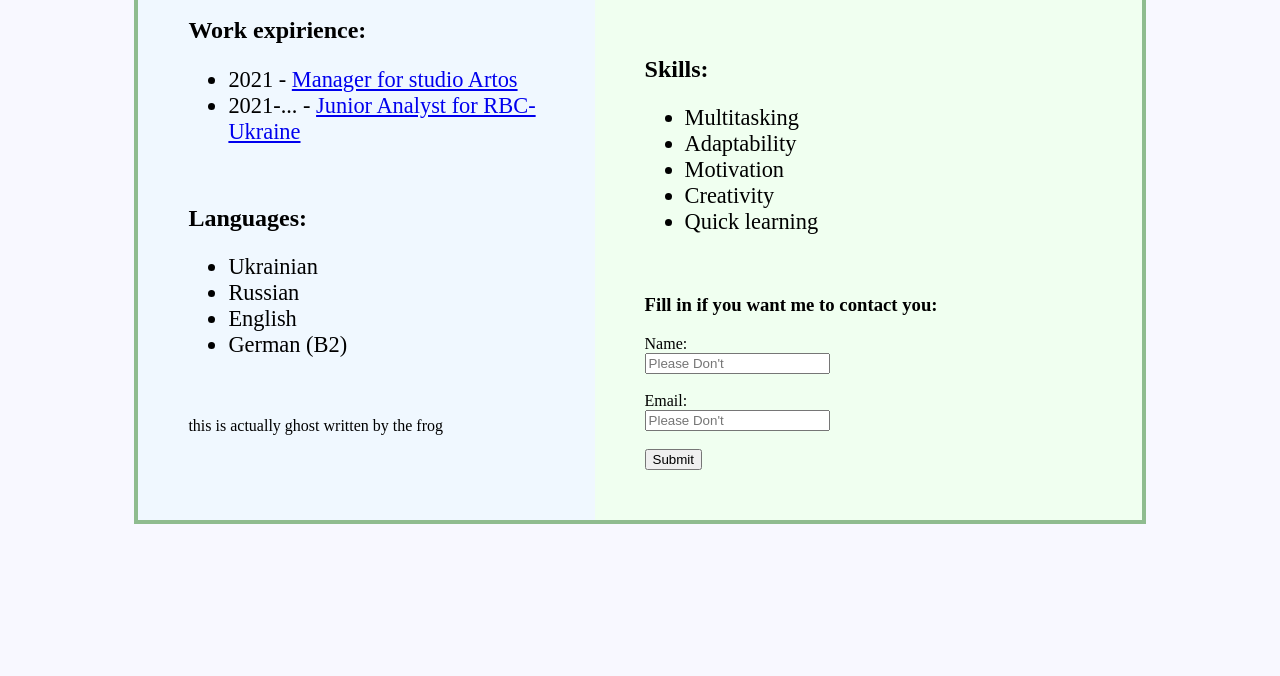
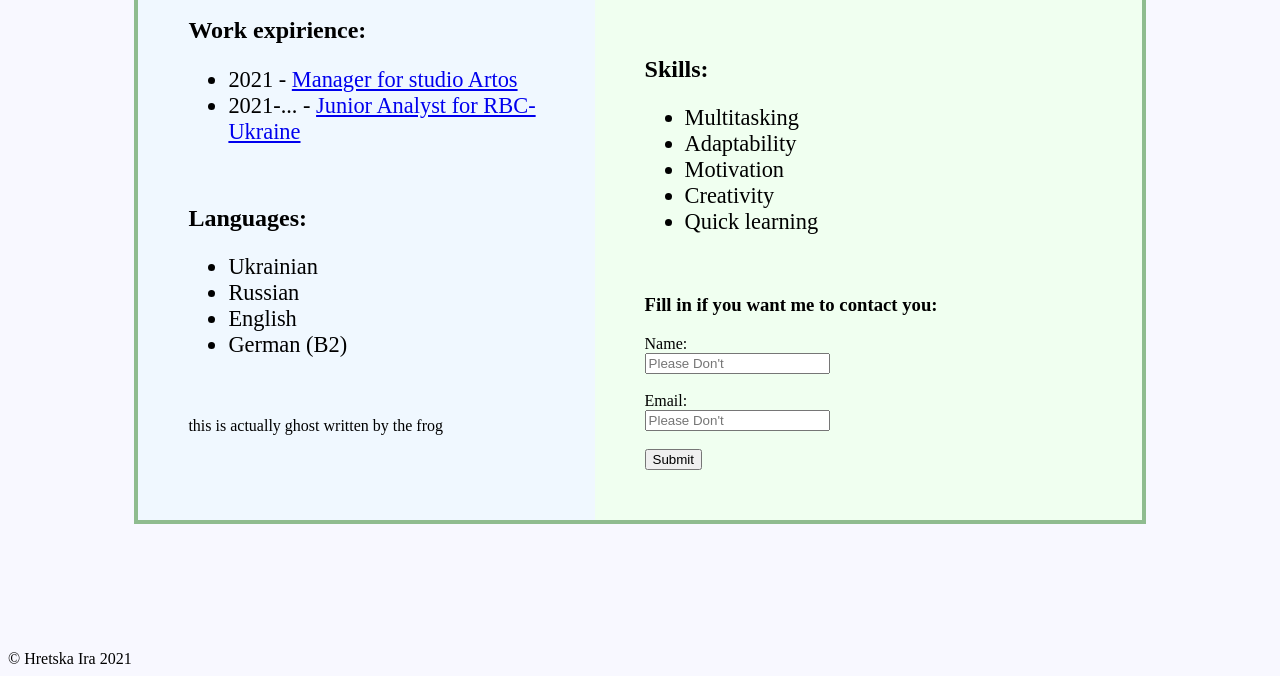
Before and after one commit to hretska/class1, a plain HTML site: page lab1.html in a window 1280 px wide. Shown: the part 646-1322 px from the top of the page. Before the commit the page ends 1296 px from the top, so only its background shows below. Drawn offline with Linux system fonts and the light colour scheme.

Commit message:
Update lab1.html

```diff
--- a/lab1.html
+++ b/lab1.html
@@ -82,6 +82,7 @@
 
 
         </table>
+        <footer>&copy; Hretska Ira 2021</footer>
 
     </body>
 </html>
```
